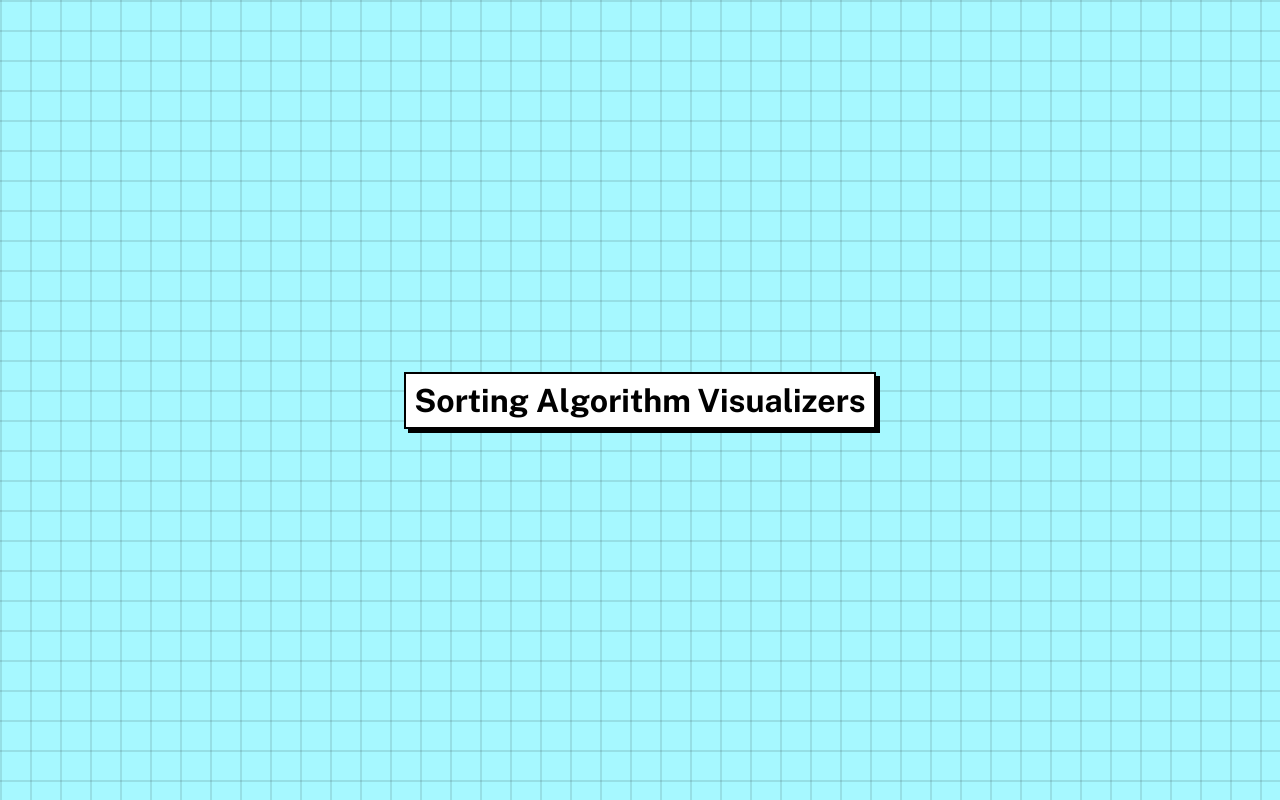
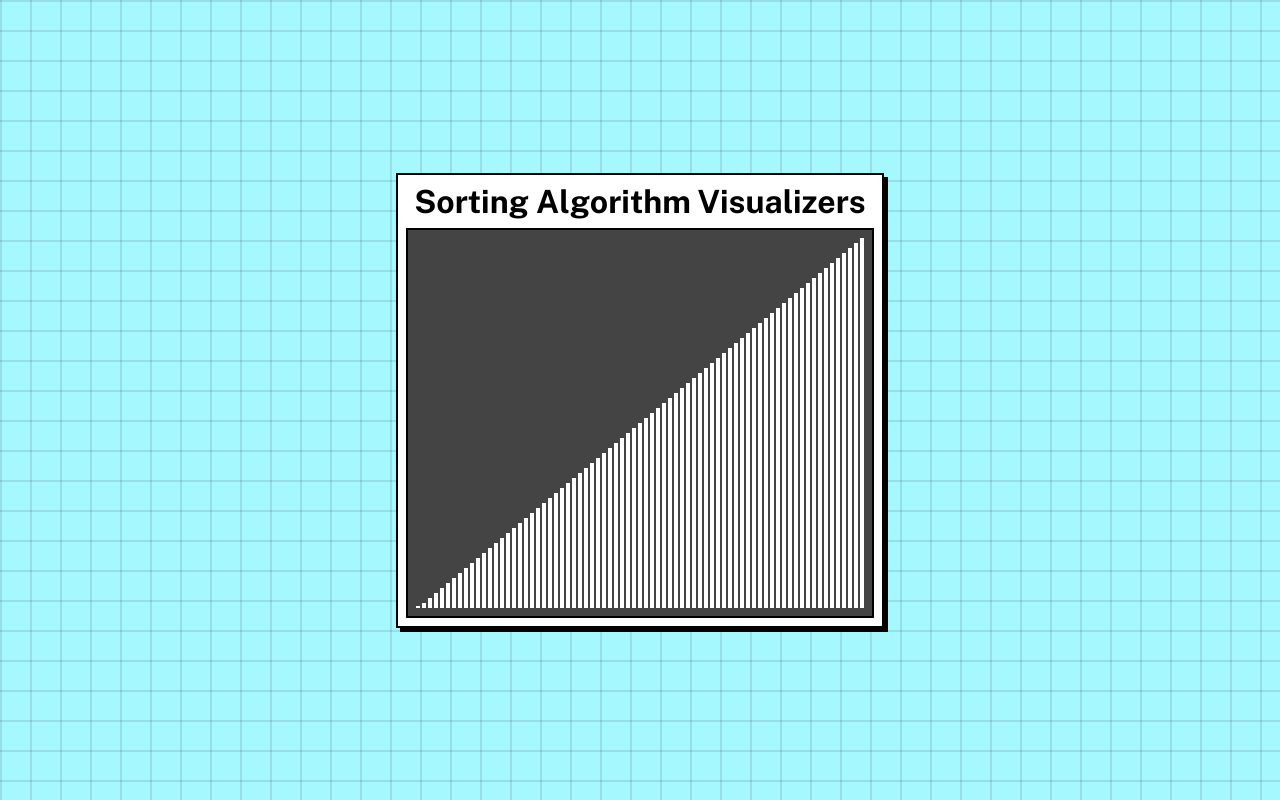
Before and after one commit to Speakiez/sorting-algorithm-visualizers, a React (Vite) app: page / in a window 1280 px wide. Built offline with nearby package versions, Linux system fonts and the light colour scheme.

Commit message:
Add the foundations of the Visualizer component

```diff
--- a/src/App.jsx
+++ b/src/App.jsx
@@ -1,9 +1,16 @@
+const numOfColumns = 75;
 
-function Options() {
+function Visualizer() {
+  const createColumns = Array(numOfColumns).fill(null).map((column, index) => {
+    let heightValue = index === 0 ? 2 : index * 5;
+
+    return (
+      <li key={heightValue} className="column" style={{ height: `${heightValue}px` }}></li>
+    );
+  });
+
   return (
-    <>
-      <div ></div>
-    </>
+    <ul className="visualizer">{createColumns}</ul>
   );
 }
 
@@ -11,6 +18,7 @@ export default function App() {
   return (
     <div id="app-content">
       <h1>Sorting Algorithm Visualizers</h1>
+      <Visualizer />
     </div>
   );
 }
--- a/src/index.css
+++ b/src/index.css
@@ -18,10 +18,8 @@ html {
   display: flex;
   align-items: center;
   justify-content: center;
-
   width: 100%;
   height: 100vh;
-
   background-size: 30px 30px;
   background-image:
     linear-gradient(to right, rgba(0, 0, 0, 0.1) 2px, transparent 1px),
@@ -30,8 +28,27 @@ html {
 }
 
 #app-content {
+  display: flex;
+  flex-direction: column;
+  align-items: center;
   padding: 8px;
   background-color: #FFFFFF;
-  border: 2px solid black;
-  box-shadow: 4px 4px 0 black;
+  border: 2px solid #000000;
+  box-shadow: 4px 4px 0 #000000;
 }
+
+.visualizer {
+  display: flex;
+  align-items: end;
+  gap: 2px;
+  padding: 8px;
+  margin-top: 8px;
+  background-color: #444444;
+  border: 2px solid #000000;
+  list-style-type: none;
+}
+
+.column {
+  width: 4px;
+  background-color: #FFFFFF;
+}
```
